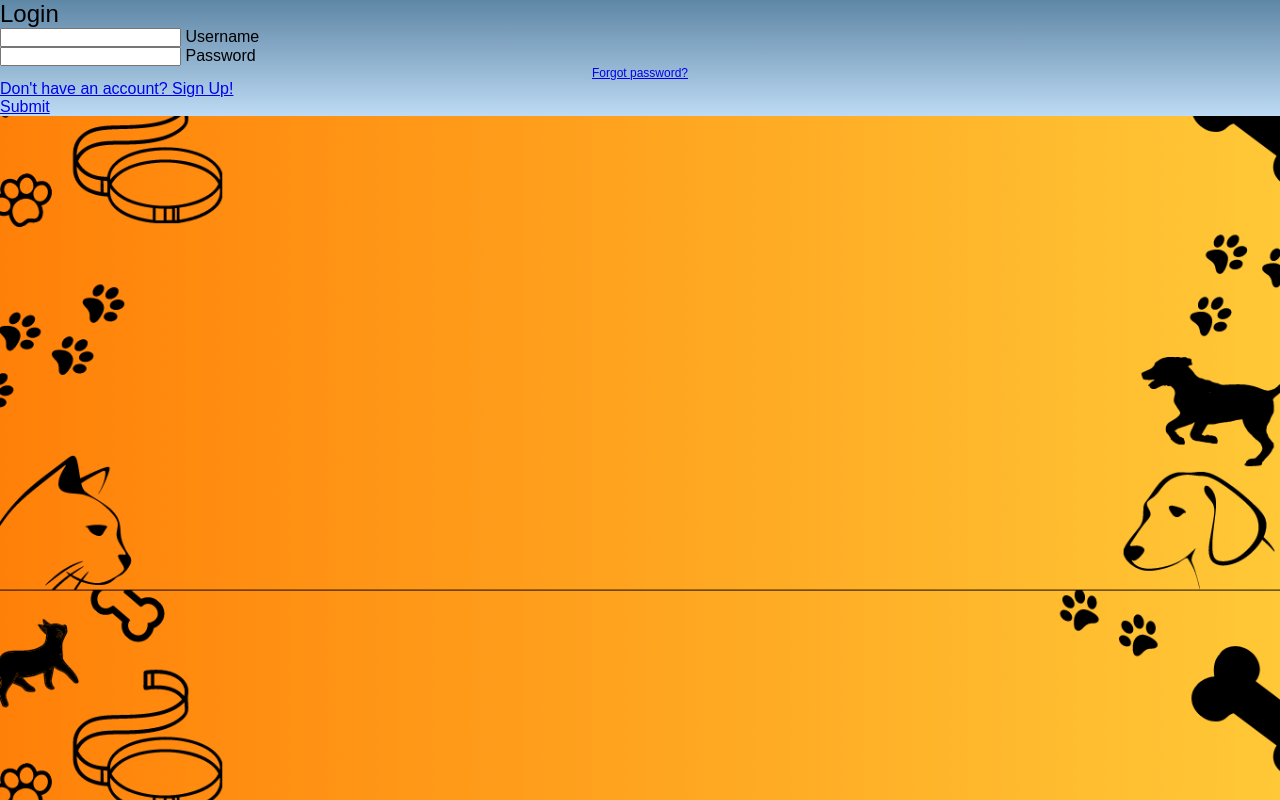
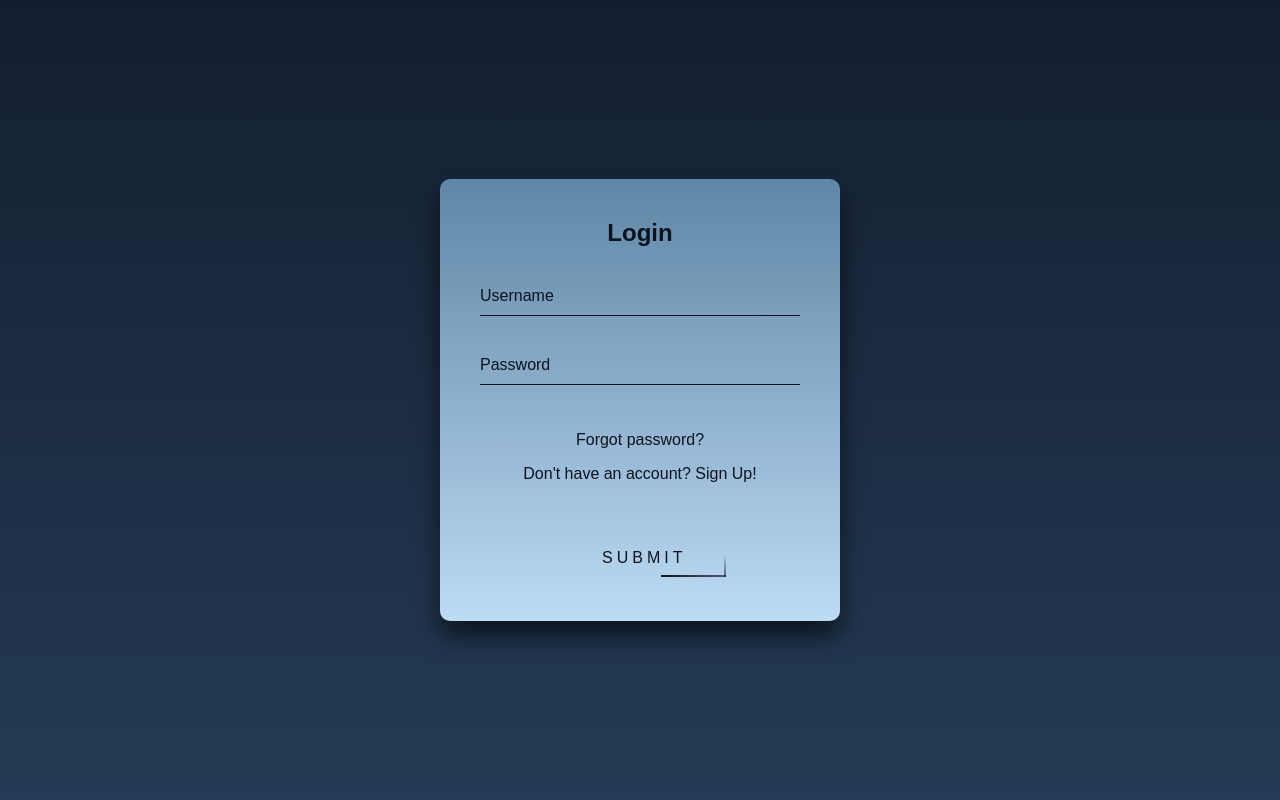
Before and after one commit to joel-cr7/petswebsite, a Django app: page /login/ in a window 1280 px wide. Run offline with Django 3.2, Linux system fonts and the light colour scheme.

Commit message:
Update login.css

```diff
--- a/PetWebsite/accounts/static/login.css
+++ b/PetWebsite/accounts/static/login.css
@@ -1,58 +1,208 @@
-@import url('https://fonts.googleapis.com/css?family=Poppins:400,500,600,700&display=swap');
-*{
-  margin: 0;
-  padding: 0;
-  box-sizing: border-box;
-  font-family: 'Century Gothic', sans-serif;
-  font-weight: 500;
-}
-body{
-    background-image: url("images/background-edit.png");
-    background-size: cover;
+html {
+    height: 100%;
+  }
+  body {
+    margin:0;
+    padding:0;
+    font-family: 'Century Gothic', sans-serif;
+    background: linear-gradient(#141e30, #243b55);
   }
 
-.card{
-    margin: auto;
-    margin-top: 5%;
-    width: 500px;
-    height: 350px;
-  }
-button{
-    background-image: linear-gradient(to right, #FF8008, #FFC837);
-    padding-top: 100px;
+
+  .login-box {
+    position: absolute;
+    top: 50%;
+    left: 50%;
+    width: 400px;
+    padding: 40px;
+    transform: translate(-50%, -50%);
+    background: rgba(0,0,0,.5);
+    box-sizing: border-box;
+    box-shadow: 0 15px 25px rgba(0,0,0,.6);
+    border-radius: 10px;
   }
 
-.inside-content{
-    margin-top: 6%;
+  .login-box h2 {
+    margin: 0 0 30px;
+    padding: 0;
+    color:#0c131d;
+    text-align: center;
+  }
+
+  .login-box .user-box {
+    position: relative;
+  }
+
+  .login-box .user-box input {
+    width: 100%;
+    padding: 10px 0;
+    font-size: 16px;
+    color: #0c131d;
+    margin-bottom: 30px;
+    border: none;
+    border-bottom: 1px solid #0c131d;
+    outline: none;
+    background: transparent;
+  }
+  .login-box .user-box label {
+    position: absolute;
+    top:0;
+    left: 0;
+    padding: 10px 0;
+    font-size: 16px;
+    color: #0c131d;
+    pointer-events: none;
+    transition: .5s;
+  }
+
+  .login-box .user-box input:focus ~ label,
+  .login-box .user-box input:valid ~ label {
+    top: -20px;
+    left: 0;
+    color: #0c131d;
+    font-size: 12px;
+  }
+
+  .login-box form .submit-button {
+    position: relative;
+    display: inline-block;
+    padding: 10px 40px;
+    color: #0c131d;
+    font-size: 16px;
+    text-decoration: none;
+    text-transform: uppercase;
+    overflow: hidden;
+    transition: .5s;
+    margin-top: 40px;
+    letter-spacing: 4px;
+    margin-left: 82px;
+
+
+  }
+
+  .login-box .submit-button:hover {
+    background: #0c131d;
+    color:#fff;
+    border-radius: 5px;
+    box-shadow: 0 0 5px #44749c,
+                0 0 25px #44749c,
+                0 0 50px #44749c,
+                0 0 100px #44749c;
+  }
+
+  .login-box .submit-button span {
+    position: absolute;
+    display: block;
+  }
+
+
+  .login-box .submit-button span:nth-child(1) {
+    top: 0;
+    left: -100%;
+    width: 100%;
+    height: 2px;
+    background: linear-gradient(90deg, transparent, #0c131d);
+    animation: btn-anim1 1s linear infinite;
+  }
+
+  @keyframes btn-anim1 {
+    0% {
+      left: -100%;
+    }
+    50%,100% {
+      left: 100%;
+    }
+  }
+
+  .login-box .submit-button span:nth-child(2) {
+    top: -100%;
+    right: 0;
+    width: 2px;
+    height: 100%;
+    background: linear-gradient(180deg, transparent, #0c131d);
+    animation: btn-anim2 1s linear infinite;
+    animation-delay: .25s
+  }
+
+  @keyframes btn-anim2 {
+    0% {
+      top: -100%;
+    }
+    50%,100% {
+      top: 100%;
+    }
+  }
+
+  .login-box .submit-button span:nth-child(3) {
+    bottom: 0;
+    right: -100%;
+    width: 100%;
+    height: 2px;
+    background: linear-gradient(270deg, transparent, #0c131d);
+    animation: btn-anim3 1s linear infinite;
+    animation-delay: .5s
+  }
+
+  @keyframes btn-anim3 {
+    0% {
+      right: -100%;
+    }
+    50%,100% {
+      right: 100%;
+    }
+  }
+
+  .login-box .submit-button span:nth-child(4) {
+    bottom: -100%;
+    left: 0;
+    width: 2px;
+    height: 100%;
+    background: linear-gradient(360deg, transparent,#0c131d);
+    animation: btn-anim4 1s linear infinite;
+    animation-delay: .75s
+  }
+
+  @keyframes btn-anim4 {
+    0% {
+      bottom: -100%;
+    }
+    50%,100% {
+      bottom: 100%;
+    }
+  }
+
+.forgot-password {
+  text-decoration: none;
+  color:#0c131d;
+  text-align: center;
 }
-.header-text{
-    text-align: center;
-    font-size: 40px;
+
+.signup-text{
+  text-decoration: none;
+  color:#0c131d;
+  text-align: center;
 }
-.btn.btn-primary label{
-    margin: -1.5%;
-    font-size: 30px;
+
+.forgot-password:hover{
+  color: #fff;
+  text-shadow: 2px 2px 2px #44749c,
+              2px 2px 2px #44749c,
+              2px 2px 2px #44749c,
+              2px 2px 2px #44749c;
 
 }
-.link-signup {
-    font-size: 12px;
-    text-align: center;
-    margin-top: 1.5%;
+
+.signup-text:hover{
+  color: #fff;
+  text-shadow: 2px 2px 2px #44749c,
+              2px 2px 2px #44749c,
+              2px 2px 2px #44749c,
+              2px 2px 2px #44749c;
 }
 
-.link-signup a{
-    text-decoration: none;
-    color: #FF8008;
-    font-size: 14px;
+input:required {
+  box-shadow:none;
 }
-
-.forgot-password{
-    font-size: 12px;
-    text-align: center;
-    margin-top: 3%;
+input:invalid {
+  box-shadow: none;
 }
-.forgot-password a{
-    text-decoration: none;
-    color: #FF8008;
-    font-size: 14px;
-}
```
